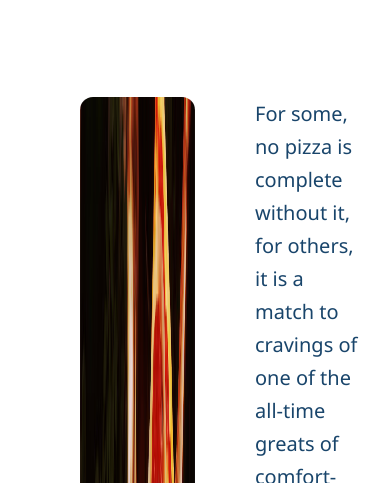
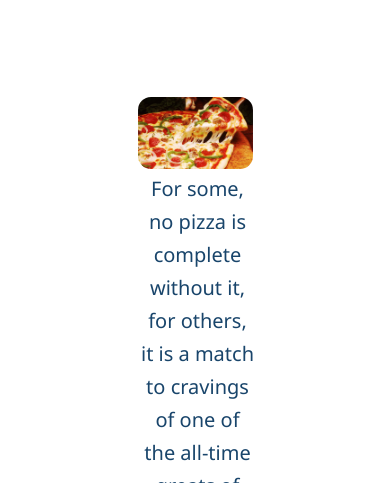
Before and after one commit to Qolizade/Pizza-website-trainig-with-Sass, a website: page index.html in a window 390 px wide. Shown: the part 361-844 px from the top of the page. Drawn offline with Linux system fonts and the light colour scheme.

Commit message:
start responsive

```diff
--- a/sass/layout/_header.scss
+++ b/sass/layout/_header.scss
@@ -4,6 +4,10 @@
     padding-top: 10rem;
     display: flex;
     text-align: left;
+    @include respond-to(tablet) {
+      display: block;
+      text-align: center;
+    }
     &--image {
       width: 50%;
       border-radius: 1.3rem;
```
Also changed, not shown: css/style.css.
